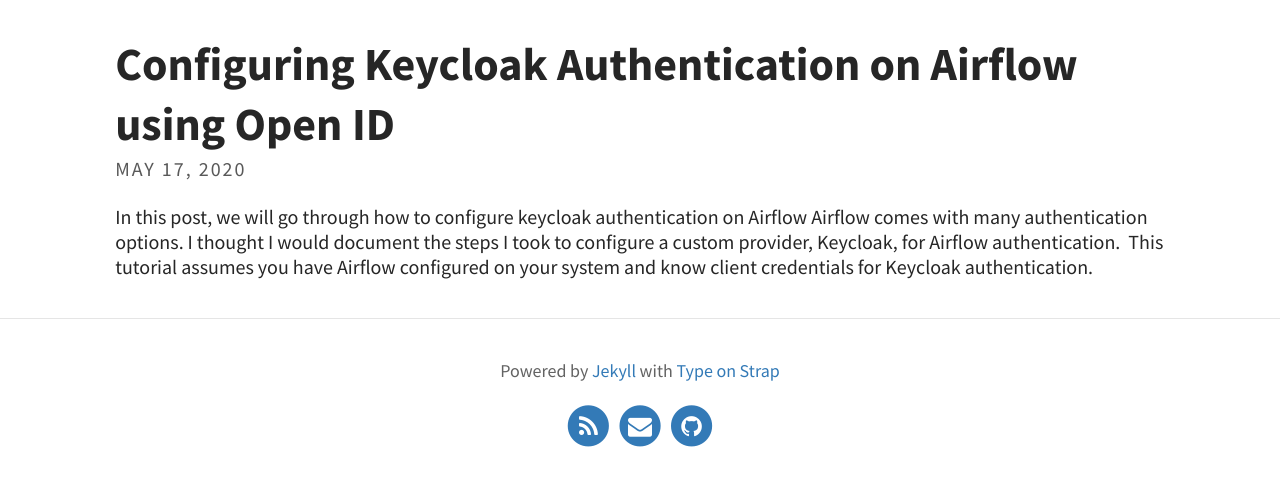
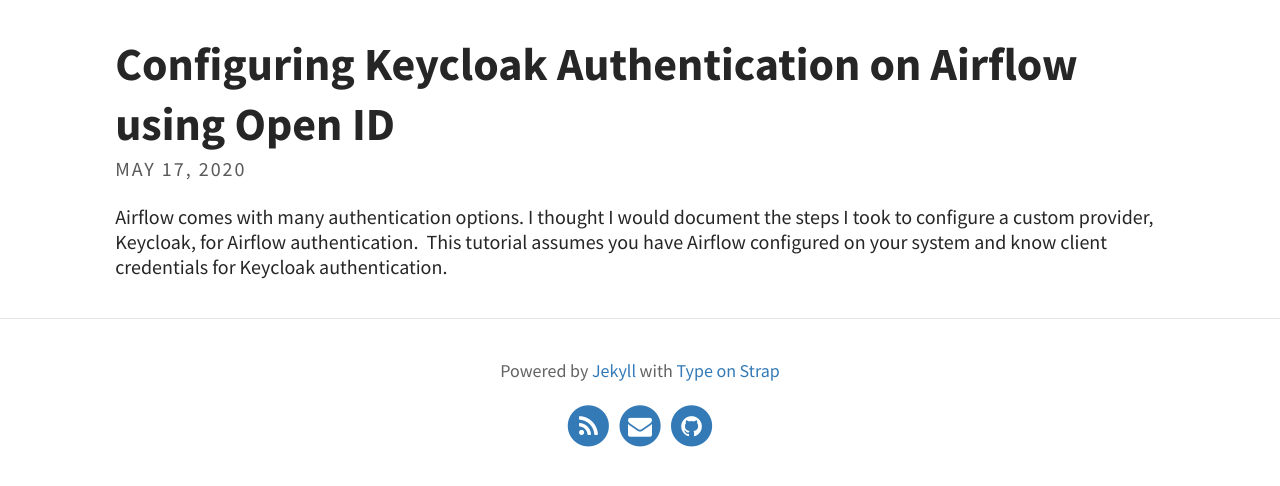
Before and after one commit to akhila-ashokan/akhila-ashokan.github.io, a Jekyll site: the page built from index.html, in a window 1280 px wide, cut to the strip 375-861 px from the top of the page. Built offline with Jekyll 4.4.1, drawn with Linux system fonts in a browser that asks for light colours; the list of posts is cut into pages by our own code.

Commit message:
change header in blog post

```diff
--- a/_posts/2020-05-17-Airflow-OIDC.md
+++ b/_posts/2020-05-17-Airflow-OIDC.md
@@ -7,9 +7,7 @@ author: Akhila
 excerpt_separator: <!--more-->
 ---
 
-# In this post, we will go through how to configure keycloak authentication on Airflow
-
-Airflow comes with many authentication options. I thought I would document the steps I took to configure a custom provider, Keycloak, for Airflow authentication.
+# Airflow comes with many authentication options. I thought I would document the steps I took to configure a custom provider, Keycloak, for Airflow authentication.
 This tutorial assumes you have Airflow configured on your system and know client credentials for Keycloak authentication.
 
 <!--more-->
@@ -112,12 +110,12 @@ OIDC_ID_TOKEN_COOKIE_SECURE = False # should be set to True in production enviro
 
 
 ## Helpful Resources
-https://gist.github.com/thomasdarimont/145dc9aa857b831ff2eff221b79d179a
+(https://gist.github.com/thomasdarimont/145dc9aa857b831ff2eff221b79d179a)
 <!--more-->
-https://stackoverflow.com/questions/29046866/basic-flask-openid-connect-example
+(https://stackoverflow.com/questions/29046866/basic-flask-openid-connect-example)
 <!--more-->
-https://stackoverflow.com/questions/53477760/flask-oidc-with-keycloak-oidc-callback-default-callback-not-working
+(https://stackoverflow.com/questions/53477760/flask-oidc-with-keycloak-oidc-callback-default-callback-not-working)
 <!--more-->
-https://stackoverflow.com/questions/40663585/flask-oidc-redirect-uri-value-being-overwritten-somewhere
+(https://stackoverflow.com/questions/40663585/flask-oidc-redirect-uri-value-being-overwritten-somewhere)
 <!--more-->
-https://github.com/ministryofjustice/fab-oidc/issues/5
+(https://github.com/ministryofjustice/fab-oidc/issues/5)
```
